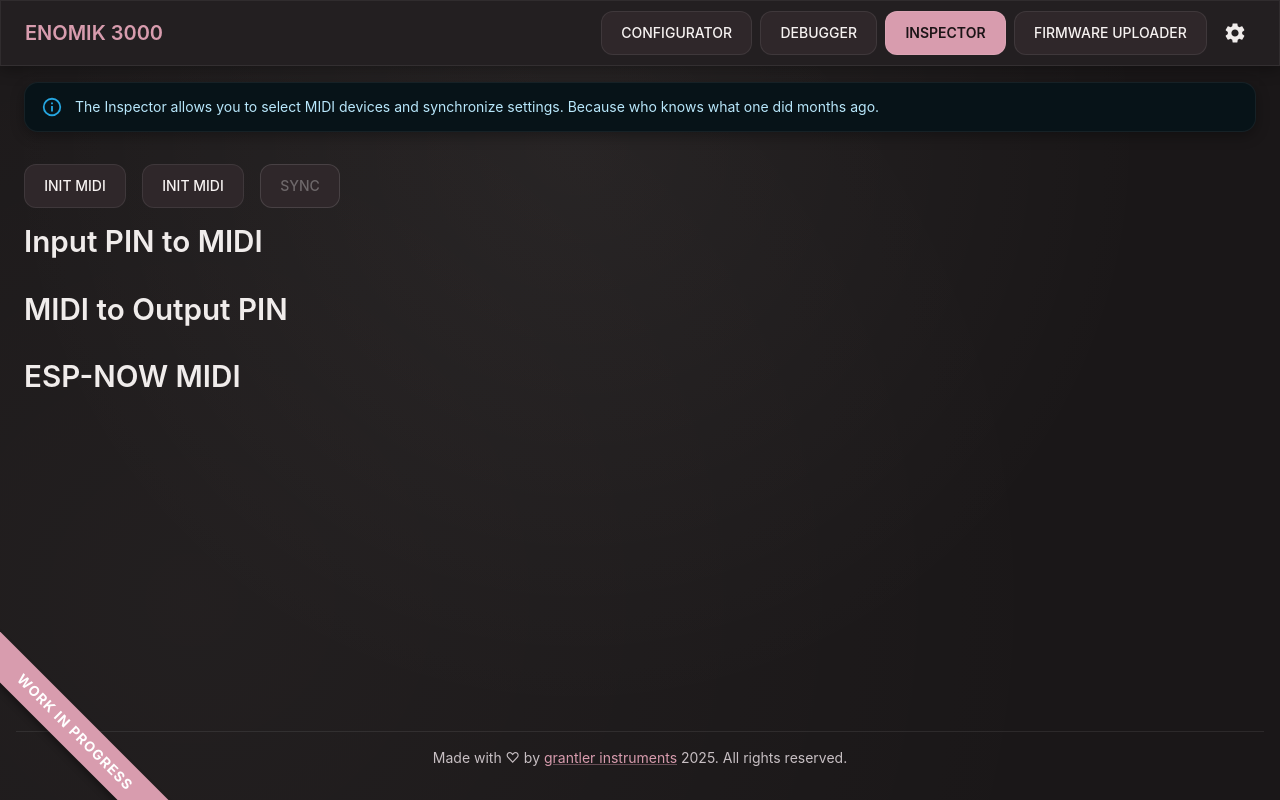
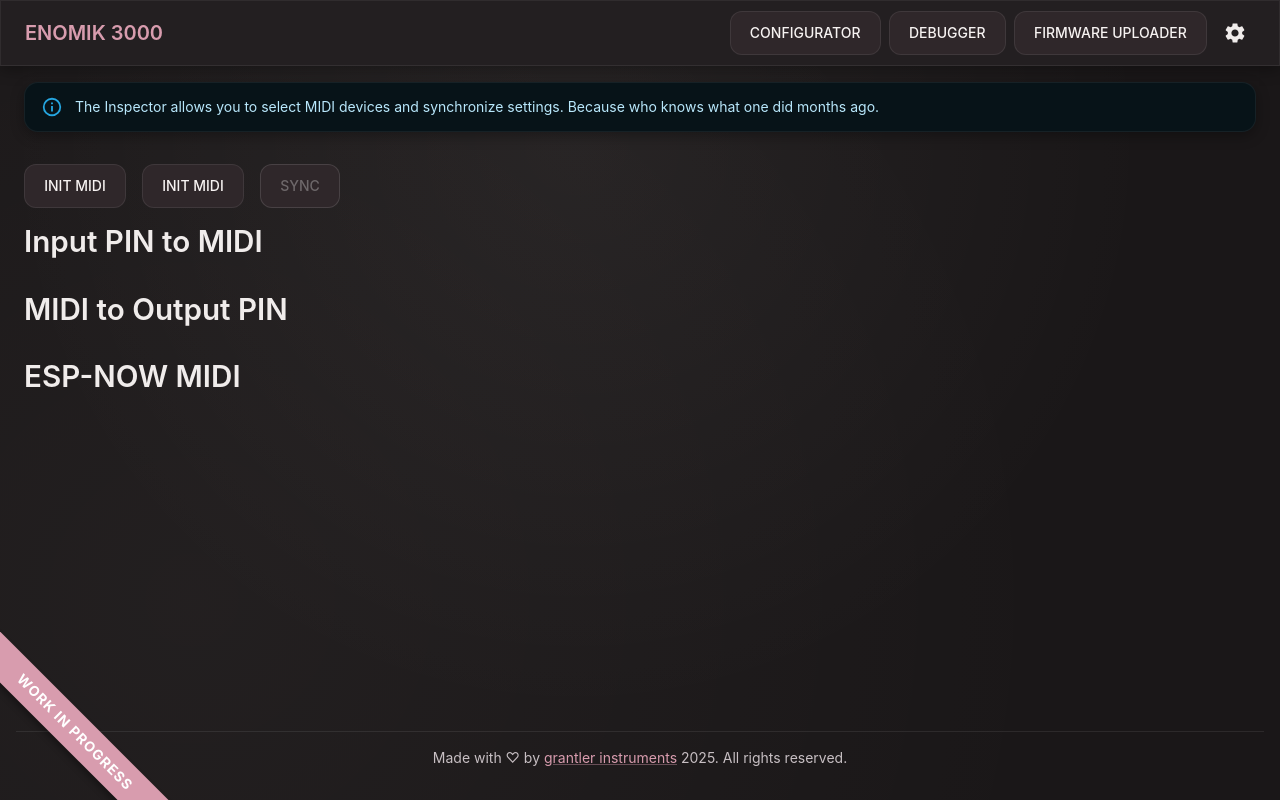
Before and after one commit to grantler-instruments/enomik-app, a React (Vite) app in the folder app/: page /enomik-app/inspector in a window 1280 px wide. Built offline with nearby package versions, Linux system fonts and the light colour scheme.

Commit message:
removed inspector for now

```diff
--- a/app/src/components/Header.tsx
+++ b/app/src/components/Header.tsx
@@ -17,7 +17,7 @@ const Header: React.FC = () => {
   const menu = [
     { label: "Configurator", path: "/configurator" },
     { label: "Debugger", path: "/debugger" },
-    { label: "Inspector", path: "/inspector" },
+    // { label: "Inspector", path: "/inspector" },
     { label: "Firmware Uploader", path: "/uploader" },
   ];
 
```
